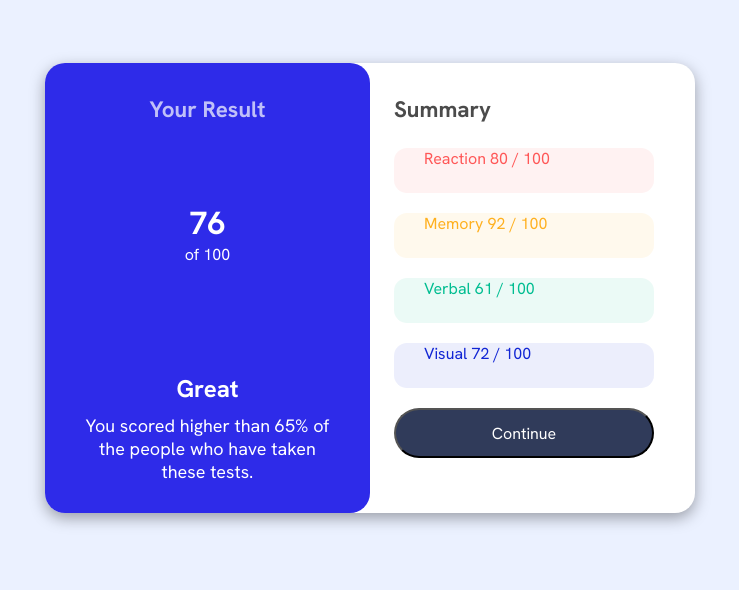
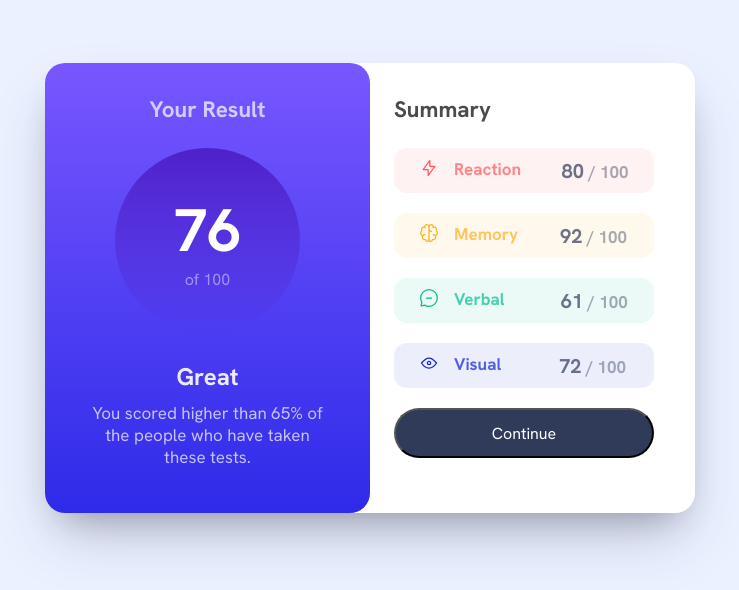
Before and after one commit to baraths-codes/Frontend-mentor-projects, a plain HTML site: page result-summary-page/index.html in a window 1280 px wide. Shown: the part 112-702 px from the top of the page, without its empty margins (270-1009 px from the left). Drawn offline with Linux system fonts and the light colour scheme.

Commit message:
feat: updated colors

```diff
--- a/result-summary-page/index.html
+++ b/result-summary-page/index.html
@@ -18,7 +18,7 @@
         <div class="circle">
             <ul>
               <li><h1>76</h1></li>
-              <li>of 100</li>
+              <li class="num">of 100</li>
             </ul>
         </div>
         <div class="content">
@@ -30,11 +30,29 @@
 
       <div class="summary">
         <h1 class="heading">Summary</h1>
-        <ul>
-          <li class="items item1">Reaction 80 / 100</li>
-          <li class="items item2">Memory 92 / 100</li>
-          <li class="items item3">Verbal 61 / 100</li>
-          <li class="items item4">Visual 72 / 100</li>
+        <ul class="summary-items">
+          <li class="items item1">
+            <img src="assets/images/icon-reaction.svg" >
+            <p>Reaction</p>
+            <p class="score">
+              <b>80</b> <a>/ 100</a>
+            </p>
+          </li>
+          <li class="items item2">
+            <img src="assets/images/icon-memory.svg" width="20" height="20">
+            <p>Memory</p>
+            <p class="score"><b>92</b> <a>/ 100</a> </p>
+          </li>
+          <li class="items item3">
+            <img src="assets/images/icon-verbal.svg" width="20" height="20">
+            <p>Verbal</p>
+            <p class="score score1"><b>61</b> <a>/ 100</a> </p>
+             </li>
+          <li class="items item4">
+            <img src="assets/images/icon-visual.svg" width="20" height="20">
+            <p>Visual</p>
+            <p class="score score1"><b>72</b> <a>/ 100</a> </p>
+            </li>
         </ul>
         <button>Continue</button>
       </div>
--- a/result-summary-page/style.css
+++ b/result-summary-page/style.css
@@ -27,14 +27,15 @@
   background-color: white;
   display: flex;
   border-radius: 20px;
-  box-shadow: rgba(0, 0, 0, 0.35) 0px 5px 15px;
+  box-shadow: rgba(50, 50, 93, 0.25) 0px 30px 60px -12px,
+    rgba(0, 0, 0, 0.3) 0px 18px 36px -18px;
   font-family: "customFont";
 }
 .result {
   width: 50%;
   height: 100%;
   color: white;
-  background-color: hsl(241, 81%, 54%);
+  background-image: linear-gradient(hsl(252, 100%, 67%), hsl(241, 81%, 54%));
   border-radius: 20px;
   text-align: center;
   display: flex;
@@ -48,21 +49,26 @@
   opacity: 70%;
 }
 .circle {
-  width: 170px;
-  height: 170px;
+  width: 185px;
+  height: 185px;
   align-content: center;
-  background-color: linear-gradient(red, yellow);
+
+  background-image: linear-gradient(
+    hsla(256, 72%, 46%, 1),
+    hsla(241, 72%, 46%, 0)
+  );
   border-radius: 50%;
 }
 .content {
   margin-top: auto;
-  margin-bottom: 30px;
+  margin-bottom: 45px;
   font-weight: 400;
 }
 p {
-  font-size: 18px;
+  font-size: 17px;
   font-weight: 400;
   margin-top: 10px;
+  opacity: 70%;
 }
 
 .summary {
@@ -84,23 +90,71 @@ p {
 }
 .items {
   margin-top: 20px;
-  padding-left: 30px;
+  padding-left: 25px;
   height: 45px;
   border-radius: 13px;
 }
 .item1 {
+  display: flex;
+  justify-content: space-between;
   background-color: hsla(0, 100%, 67%, 8%);
   color: hsl(0, 100%, 67%);
 }
 .item2 {
+  display: flex;
+  justify-content: space-between;
   background-color: hsla(39, 100%, 56%, 8%);
   color: hsl(39, 100%, 56%);
 }
 .item3 {
+  display: flex;
+  justify-content: space-between;
   background-color: hsla(166, 100%, 37%, 8%);
   color: hsl(166, 100%, 37%);
 }
 .item4 {
+  display: flex;
+  justify-content: space-between;
   background-color: hsla(234, 85%, 45%, 8%);
   color: hsl(234, 85%, 45%);
 }
+ul h1 {
+  font-size: 60px;
+}
+.content h2 {
+  opacity: 90%;
+}
+.num {
+  opacity: 45%;
+}
+
+li img {
+  padding-top: 10px;
+  width: 20px;
+  height: 20px;
+}
+li p {
+  font-family: "customFontBold";
+  margin-right: auto;
+  padding-left: 15px;
+}
+
+.items h2 {
+  margin-top: 20px;
+}
+.score {
+  font-family: "customFontBold";
+  font-weight: 700;
+  color: hsl(224, 30%, 27%);
+}
+b {
+  font-size: 20px;
+  color: hsl(224, 30%, 27%);
+  font-family: "customFontBold";
+}
+a {
+  opacity: 60%;
+}
+.score1 {
+  margin-left: 15px;
+}
```
Also changed, not shown: product-preview-card-component-main/index.html (added, +160 -0 lines), product-preview-card-component-main/design/active-states.jpg (added), product-preview-card-component-main/design/desktop-design.jpg (added), product-preview-card-component-main/design/desktop-preview.jpg (added), product-preview-card-component-main/design/mobile-design.jpg (added), product-preview-card-component-main/images/favicon-32x32.png (added), product-preview-card-component-main/images/icon-cart.svg (added), product-preview-card-component-main/images/image-product-desktop.jpg (added), product-preview-card-component-main/images/image-product-mobile.jpg (added), 4 other files.
